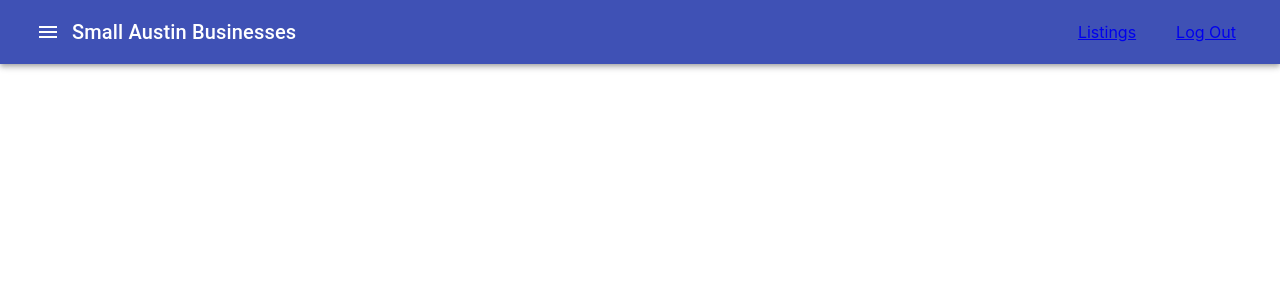
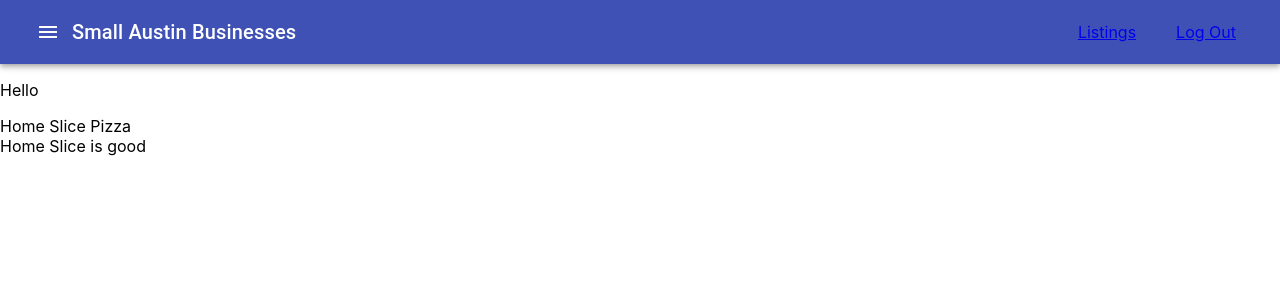
Before and after one commit to benedwrds/small-business, a React (Create React App) app: page /details in a window 1280 px wide. Shown: the top 300 px of the page. Built offline with nearby package versions, Linux system fonts and the light colour scheme.

Commit message:
details display object

```diff
--- a/src/Router.js
+++ b/src/Router.js
@@ -4,7 +4,7 @@ import cookie from 'cookie'
 import Listing from './containers/Listing'
 import Login from './components/Login'
  import Add from './components/Add'
- import Details from './components/Details'
+ import Details from './containers/Details'
 
 const checkAuth = () => {
   const cookies = cookie.parse(document.cookie)
--- a/src/components/Details.js
+++ b/src/components/Details.js
@@ -4,9 +4,14 @@
 import React from 'react';
 
 const Details = (props) => {
+
   return (
+
       <div>
-
+        <p>Hello</p>
+        {props.businesses[0].name}
+        <br></br>
+        {props.businesses[0].description}
       </div>
     )
   }
```
